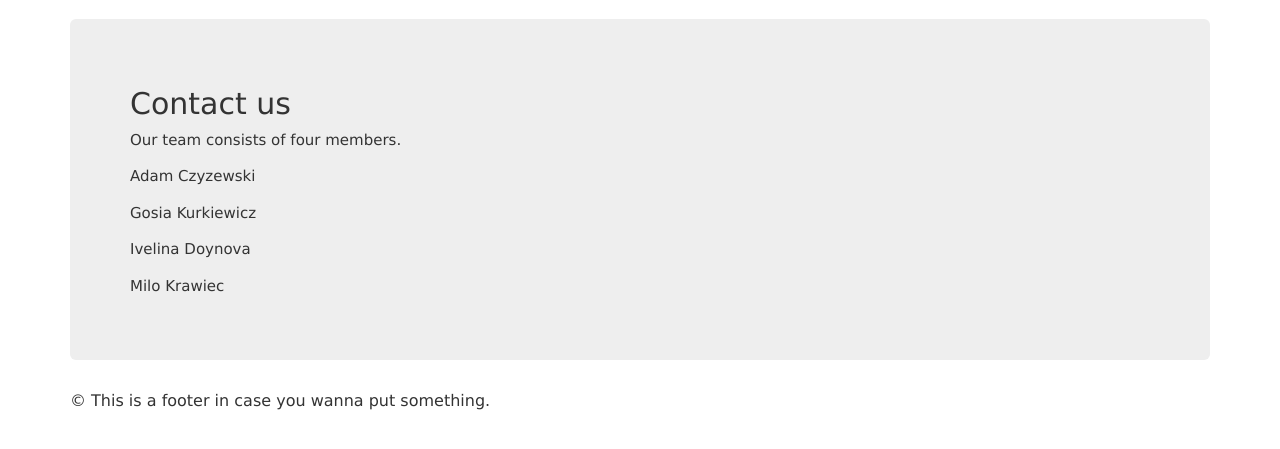
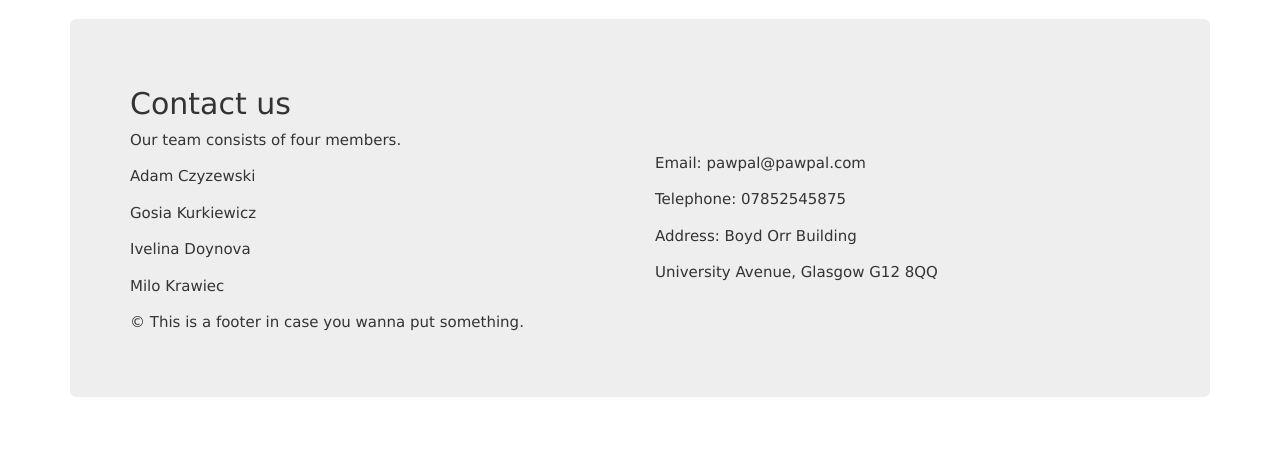
Before and after one commit to haradra/WAD2Proj, a Django app: page /pawpal/contact/ in a window 1280 px wide. Shown: the part 51-500 px from the top of the page. Run offline with Django 3.2, Linux system fonts and the light colour scheme; some libraries are stand-ins or nearby versions.

Commit message:
More information on the Contact us page

```diff
--- a/pawpal_project/templates/pawpal/contact.html
+++ b/pawpal_project/templates/pawpal/contact.html
@@ -13,9 +13,19 @@
 
 {% block body_block %}
 	<h2>Contact us</h2>
+	<div class="row">
+		<div class="col-md-6">
 			<p>Our team consists of four members.</p>
 			<p>Adam Czyzewski</p>
 			<p>Gosia Kurkiewicz</p>
 			<p>Ivelina Doynova</p>
 			<p>Milo Krawiec</p>
+		</div>
+		<div class="col-md-6">
+			<br />
+			<p>Email: pawpal@pawpal.com</p>
+			<p>Telephone: 07852545875</p>
+			<p>Address: Boyd Orr Building</p>
+			<p>University Avenue, Glasgow G12 8QQ</p>
+		</div>
 {% endblock %}
```
Lines whose indentation alone changed are shown as unchanged.
